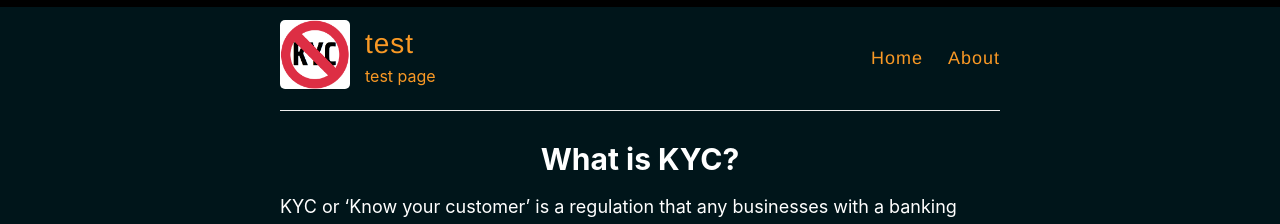
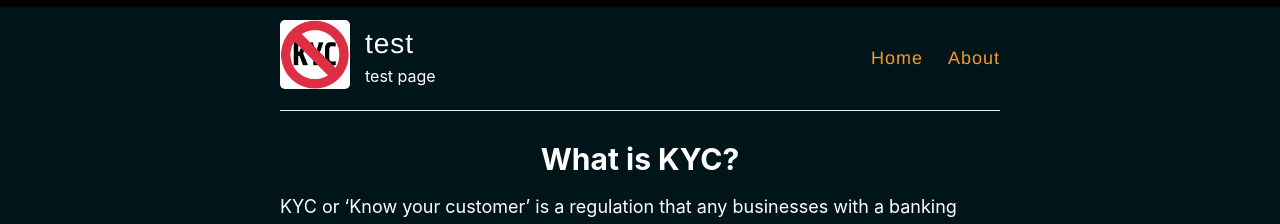
Before and after one commit to BitcoinQnA/node-guide, a Jekyll site: the page built from index.html, in a window 1280 px wide. Shown: the top 224 px of the page. Built offline with Jekyll 4.4.1, drawn with Linux system fonts in a browser that asks for light colours; the list of posts is cut into pages by our own code.

Commit message:
Update style.scss

```diff
--- a/assets/style.scss
+++ b/assets/style.scss
@@ -306,7 +306,7 @@ p > img {
 
 .site-name {
   margin: 0;
-  color: $yellow;
+  color: #fff;
   cursor: pointer;
   font-family: $helveticaNeue;
   font-weight: 300;
@@ -321,7 +321,7 @@ p > img {
 
 .site-description {
   margin: -5px 0 0 0;
-  color: $yellow;
+  color: #fff;
   font-size: 16px;
 
   @include mobile {
```
